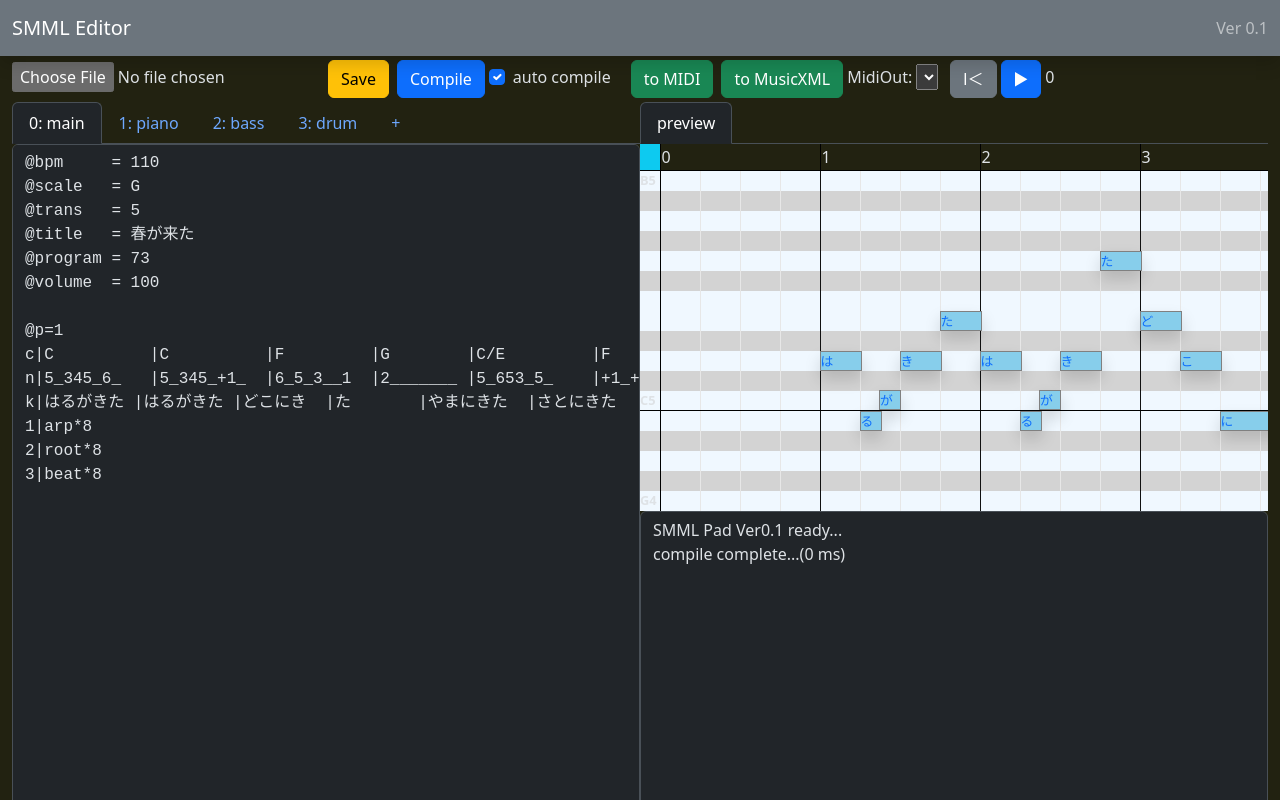
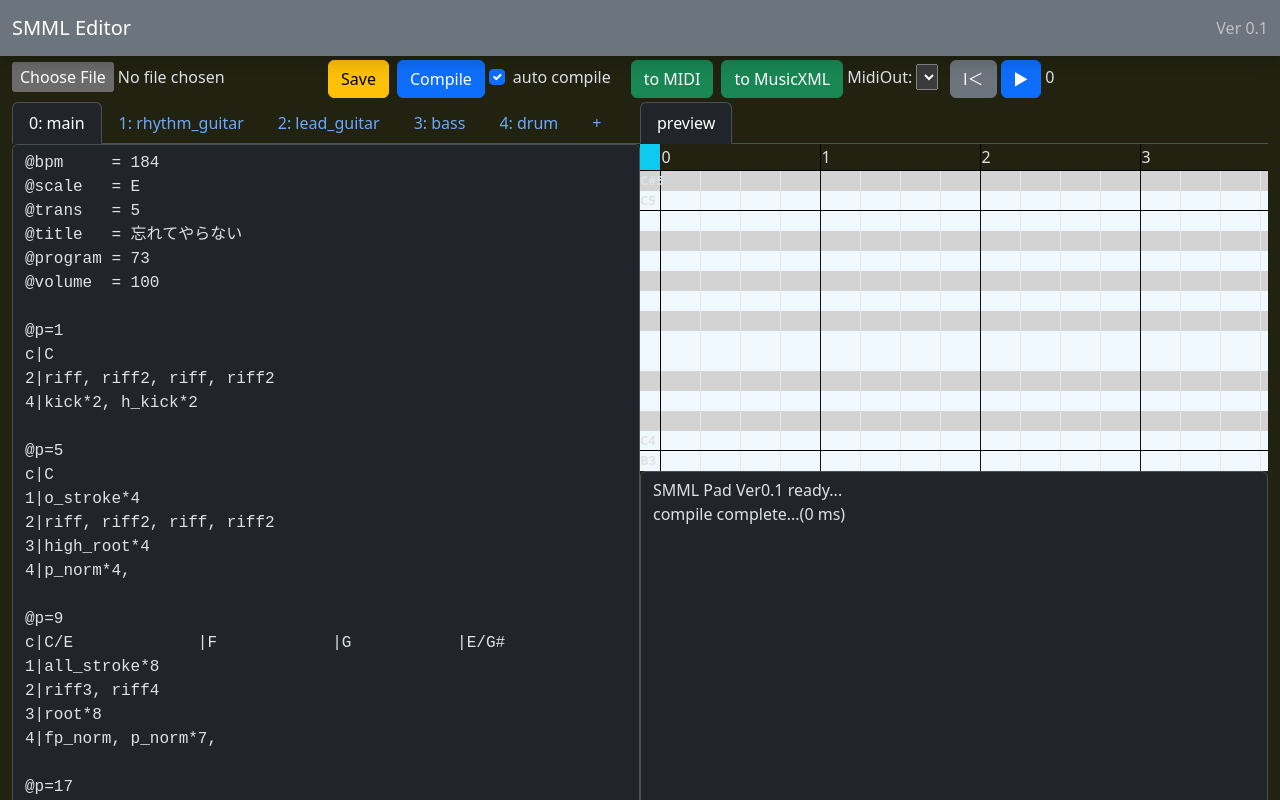
Before and after one commit to syun560/Seqhord, a Next.js app: page / in a window 1280 px wide. Shown: the top 800 px of the page. Built offline with nearby package versions, Linux system fonts and the light colour scheme.

Commit message:
default songs

```diff
--- a/app/default_txt/default_append.ts
+++ b/app/default_txt/default_append.ts
@@ -1,8 +1,8 @@
 export const default_append =
-`@name    = piano
+`@name    = rhythm_guitar
 @type    = chord
 @trans   = 4
-@program = 1
+@program = 30
 @volume  = 70
 @panpot  = 10
 
--- a/app/default_txt/default_text.ts
+++ b/app/default_txt/default_text.ts
@@ -1,16 +1,76 @@
 export const default_text =
-`@bpm     = 110
-@scale   = G
+`@bpm     = 184
+@scale   = E
 @trans   = 5
-@title   = 春が来た
+@title   = 忘れてやらない
 @program = 73
 @volume  = 100
 
 @p=1
-c|C          |C          |F         |G        |C/E         |F             |G          |C
-n|5_345_6_   |5_345_+1_  |6_5_3__1  |2_______ |5_653_5_    |+1_+2+1 6_+1_ |5_+3_+2__5 |+1_______
-k|はるがきた |はるがきた |どこにき  |た       |やまにきた  |さとにきた    |のにもき   |た
-1|arp*8
-2|root*8
-3|beat*8
+c|C
+2|riff, riff2, riff, riff2
+4|kick*2, h_kick*2
+
+@p=5
+c|C
+1|o_stroke*4
+2|riff, riff2, riff, riff2
+3|high_root*4
+4|p_norm*4,
+
+@p=9
+c|C/E             |F            |G           |E/G#              |Am             |D/F#            |Dm___C/E___F|___G_____
+1|all_stroke*8
+2|riff3, riff4
+3|root*8
+4|fp_norm, p_norm*7,
+
+@p=17
+c|F               |G              |C/E            |Am              |F            |G            |Am          |C
+n|.-5333_21       |2_3_-5_1_      |.-5333321      |5_3_2_1_        |.-533_321    |2_3_-5_1_    |21213___    |__......
+k|ぜ,んぶてんきの |せ^いでい^いよ |このきまずさも |けんた^いかんも |たいよわかく |れながら     |しら,んぷり |
+1|power*8
+3|root*8,
+4|f_norm, norm*2, norm2, f_norm, norm*2, norm2
+
+@p=25
+c|F              |G                |C/E             |Am                     |F               |G             |Am             |C
+n|.-5333321      |2_3_-5_1_        |.-5333321       |5_3_2_1_               |.-5333321       |2_3_-5_1_     |2_3___    21   |213_3___
+k|ガタゴトゆれる |まんいんでんしゃ |すれちがうのわ  |じゅんきゅ^うれっしゃ  |り,んかくのない |くものひょ^う |じょ^うをさが  |してみる
+1|power*8
+3|root*8,
+4|f_norm, norm*2, norm2, f_norm, norm*2, norm2
+
+@p=33
+c|Am               |AmM7/G#         |Am7/G           |D                   |Dm         |C/E          |F           |G___E
+n|.-5555336        |_655321_        |.-5333321       |2_3_-5_1_           |....2_1_   |__3_2_6_     |5__22_1_    |22223__.
+k|さくしゃのきもち |をこたえなさ^い |い,ったいなにが |せ^いか^いなんだ^い |よて^い    |ちょ^うわの   |シナリオ    |ふみぬいて
+1|all_div*8
+3|root*8,
+4|norm*8
+
+@p=41
+c|C          |C           |G           |E           |Am           |Am           |Gm           |Gm/C
+n|-5___1___  |2___1___    |5_3_2_1_    |2___3__.    |-5___1___    |2___3___     |5_3_2_1_     |2___3__.
+k|あお       |いは        |るな,んて   |もん  わ    |ぼく         |にわ         |わからな     |いん  だ
+1|all_stroke*8
+2|sabi*2
+3|root*8,
+4|fp_norm, p_norm*7
+
+@p=49
+c|F              |F            |C/E             |Am             |Dm         |Dm         |G          |E
+n|5_55_3_2       |_1123__.     |5_55_365        |_3223_2_       |-5___1___  |2___4_3_   |_____.  4_ |3_2_2_1_
+k|それでも  し   |ってるから   |いちどしかな^い |しゅ,んか,んわ |はか       |なさを     |は         |ら,んでる
+1|all_stroke*8
+3|root*8,
+4|fp_norm, p_norm*7
+
+@p=57
+c|Am              |AmM7/G#        |Am7/G           |D               |Dm           |C/E            |F             |G
+n|.-5555336       |_655321_       |.-5333321       |2_3_-5_1_       |..21_2_1     |3_2_6_5_       |3_____     11 |65_3_21_
+k|ぜ,ったいわすれ |てやらないよ   |いつかしぬまで  |なんか^いだって |こ,んなこ    |ともあったっ   |て        わら|,ってやんのさ
+1|all_div*8
+3|root*8,
+4|norm*8
 `
--- a/app/generate/generate_midi.ts
+++ b/app/generate/generate_midi.ts
@@ -18,7 +18,6 @@ export const generate_midi = (tracks: Track_Info[], bpm: number) => {
     //midi_tracks[0].addCopyright("Copyright")
     midi_tracks[0].addText("generated by SMML")
     midi_tracks[0].setTempo(bpm)
-
     midi_tracks[0].addEvent(new MidiWriter.MarkerEvent({delta: reso * 8, text: "start"}))
 
     // ノートの追加
--- a/app/page.tsx
+++ b/app/page.tsx
@@ -57,17 +57,17 @@ const default_tracks: Track_Info[] = [
         volume: 100,
         panpot: 64
     },
-    // {
-    //     name: 'lead guitar',
-    //     program: 4,
-    //     ch: 2,
-    //     trans: 5,
-    //     type: 'chord',
-    //     notes: [],
-    //     texts: default_guitar,
-    //     volume: 100,
-    //     panpot: 64
-    // },
+    {
+        name: 'lead guitar',
+        program: 4,
+        ch: 2,
+        trans: 5,
+        type: 'chord',
+        notes: [],
+        texts: default_guitar,
+        volume: 100,
+        panpot: 64
+    },
     {
         name: 'bass',
         program: 34,
```
